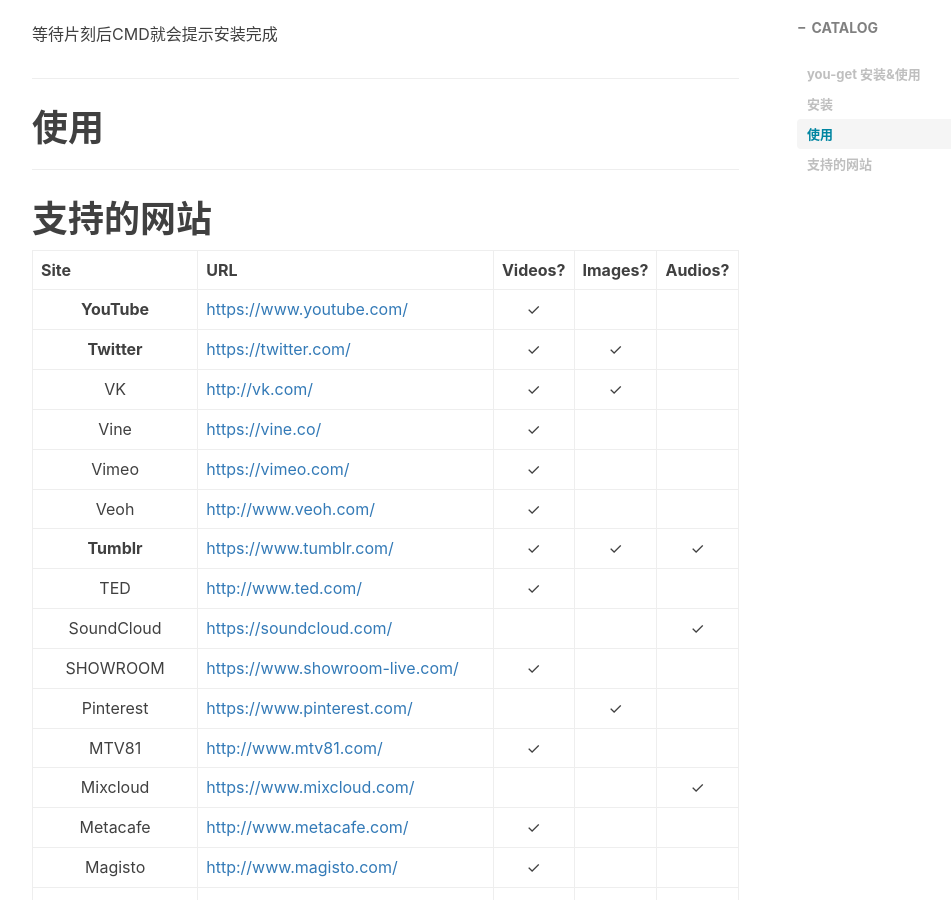
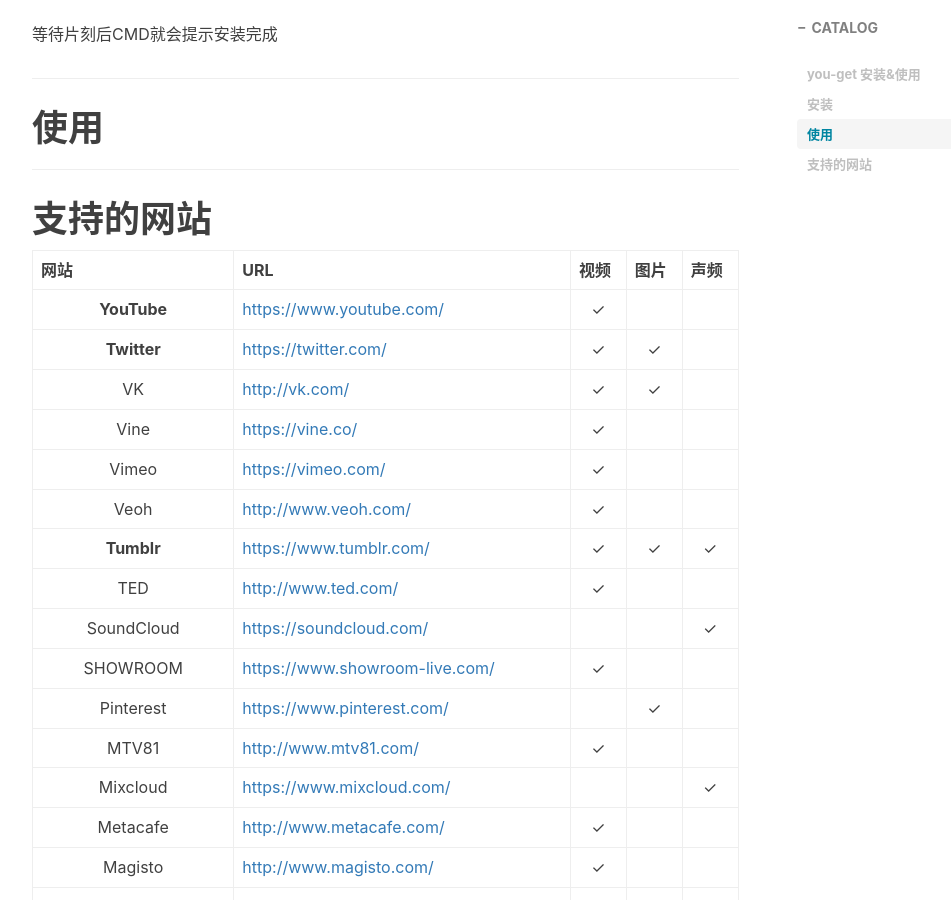
Before and after one commit to DeSoiat/DESOIAT.GITHUB.IO, a Jekyll site: the page built from _posts/2019-04-21-you-get.md, in a window 1280 px wide and 900 px high, scrolled down 2622 px. Shown: the whole window, without its empty margins (233-1184 px from the left). Built offline with Jekyll 4.4.1, drawn with Linux system fonts in a browser that asks for light colours; nearby versions of some CDN libraries; comment, search, counter and statistics services are not loaded.

Commit message:
Update 2019-04-21-you-get.md

```diff
--- a/_posts/2019-04-21-you-get.md
+++ b/_posts/2019-04-21-you-get.md
@@ -87,11 +87,11 @@
 <table>
 <thead>
 <tr>
-<th align="center">Site</th>
+<th align="center">网站</th>
 <th align="left">URL</th>
-<th align="center">Videos?</th>
-<th align="center">Images?</th>
-<th align="center">Audios?</th>
+<th align="center">视频</th>
+<th align="center">图片</th>
+<th align="center">声频</th>
 </tr>
 </thead>
 <tbody>
```
